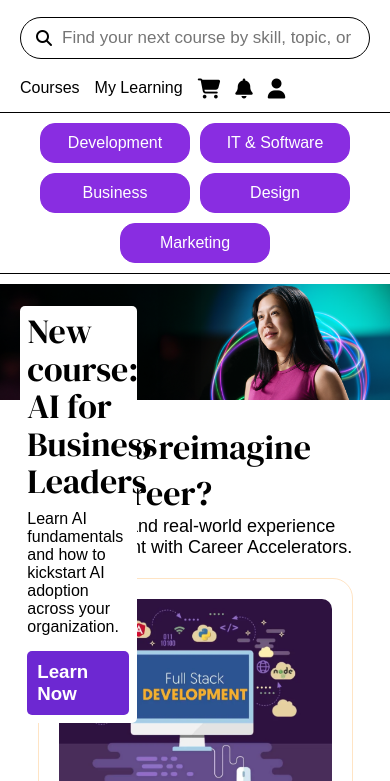
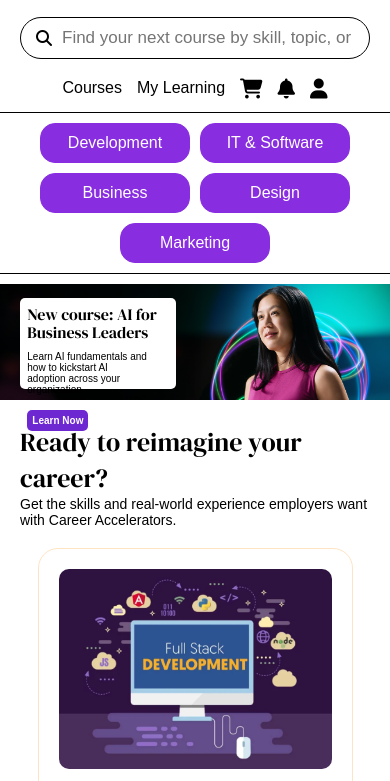
Before and after one commit to Suganthan23/Suganthan23-Udemy-Home-Page-Clone, a plain HTML site: page index.html in a window 390 px wide. Shown: the part 52-833 px from the top of the page. Drawn offline with Linux system fonts and the light colour scheme; a web font is replaced by a local one.

Commit message:
Updated Media Queries

```diff
--- a/style.css
+++ b/style.css
@@ -30,7 +30,7 @@ body {
 }
 
 /* Mobile view: center logo */
-@media (max-width: 768px) {
+@media screen and (max-width: 800px) {
     .navbar__s1 {
         width: 100%;
         display: flex;
@@ -419,3 +419,174 @@ body {
     width: fit-content;
     padding: 10px;
 }
+
+@media screen and (max-width: 1200px) {
+    .sale-image-offer {
+        width: 40%;
+        left: 5%;
+        top: 12%;
+        height: 80%;
+    }
+
+    .sale-image-offer h1 {
+        font-size: 28px;
+    }
+    .sale-image-offer p {
+        font-size: 18px;
+    }
+    .sale-image-offer h3 {
+        font-size: 18px;
+        padding: 5px;
+    }
+
+    .sale-image img {
+        height: auto;
+    }
+
+}
+
+@media screen and (max-width: 1000px) {
+    .sale-image-offer {
+        width: 40%;
+        left: 5%;
+        top: 12%;
+        height: 80%;
+    }
+
+    .sale-image-offer h1 {
+        font-size: 28px;
+    }
+    .sale-image-offer p {
+        font-size: 18px;
+    }
+    .sale-image-offer h3 {
+        font-size: 18px;
+        padding: 5px;
+    }
+
+    .sale-image img {
+        height: auto;
+    }
+
+}
+
+@media screen and (max-width: 800px) {
+    .sale-image-offer {
+        width: 40%;
+        left: 5%;
+        top: 12%;
+        height: 75%;
+    }
+
+    .sale-image-offer h1 {
+        font-size: 22px;
+    }
+    .sale-image-offer p {
+        font-size: 15px;
+    }
+    .sale-image-offer h3 {
+        font-size: 15px;
+        padding: 5px;
+    }
+
+    .sale-image img {
+        height: auto;
+    }
+
+    .navbar__s3 {
+        flex-direction: row;
+        justify-content: center;
+        width: 100%;
+    }
+
+    .navbar__s2 {
+        max-width: 100%;
+    }
+
+    .recommended__container h1,
+    .topics__title,
+    .popular__title {
+        font-size: 30px;
+    }
+
+    .recommended__container p {
+        font-size: 18px;
+    }
+
+}
+
+@media screen and (max-width: 700px) {
+    .sale-image-offer {
+        width: 40%;
+        left: 5%;
+        top: 12%;
+        height: 75%;
+    }
+
+    .sale-image-offer h1 {
+        font-size: 20px;
+    }
+    .sale-image-offer p {
+        font-size: 12px;
+    }
+    .sale-image-offer h3 {
+        font-size: 12px;
+        padding: 5px;
+    }
+
+    .sale-image img {
+        height: auto;
+    }
+
+    .navbar__s3 {
+        flex-direction: row;
+        justify-content: center;
+        width: 100%;
+    }
+
+    .navbar__s2 {
+        max-width: 100%;
+    }
+
+}
+
+@media screen and (max-width: 600px) {
+    .sale-image-offer {
+        width: 40%;
+        left: 5%;
+        top: 12%;
+        height: 75%;
+    }
+
+    .sale-image-offer h1 {
+        font-size: 16px;
+    }
+    .sale-image-offer p {
+        font-size: 10px;
+    }
+    .sale-image-offer h3 {
+        font-size: 10px;
+    }
+
+    .sale-image img {
+        height: auto;
+    }
+
+    .recommended__container h1,
+    .topics__title,
+    .popular__title {
+        font-size: 26px;
+    }
+
+    .recommended__container p {
+        font-size: 14px;
+    }
+
+    .navbar__s3 {
+        flex-direction: row;
+        justify-content: center;
+        width: 100%;
+    }
+
+
+}
```
